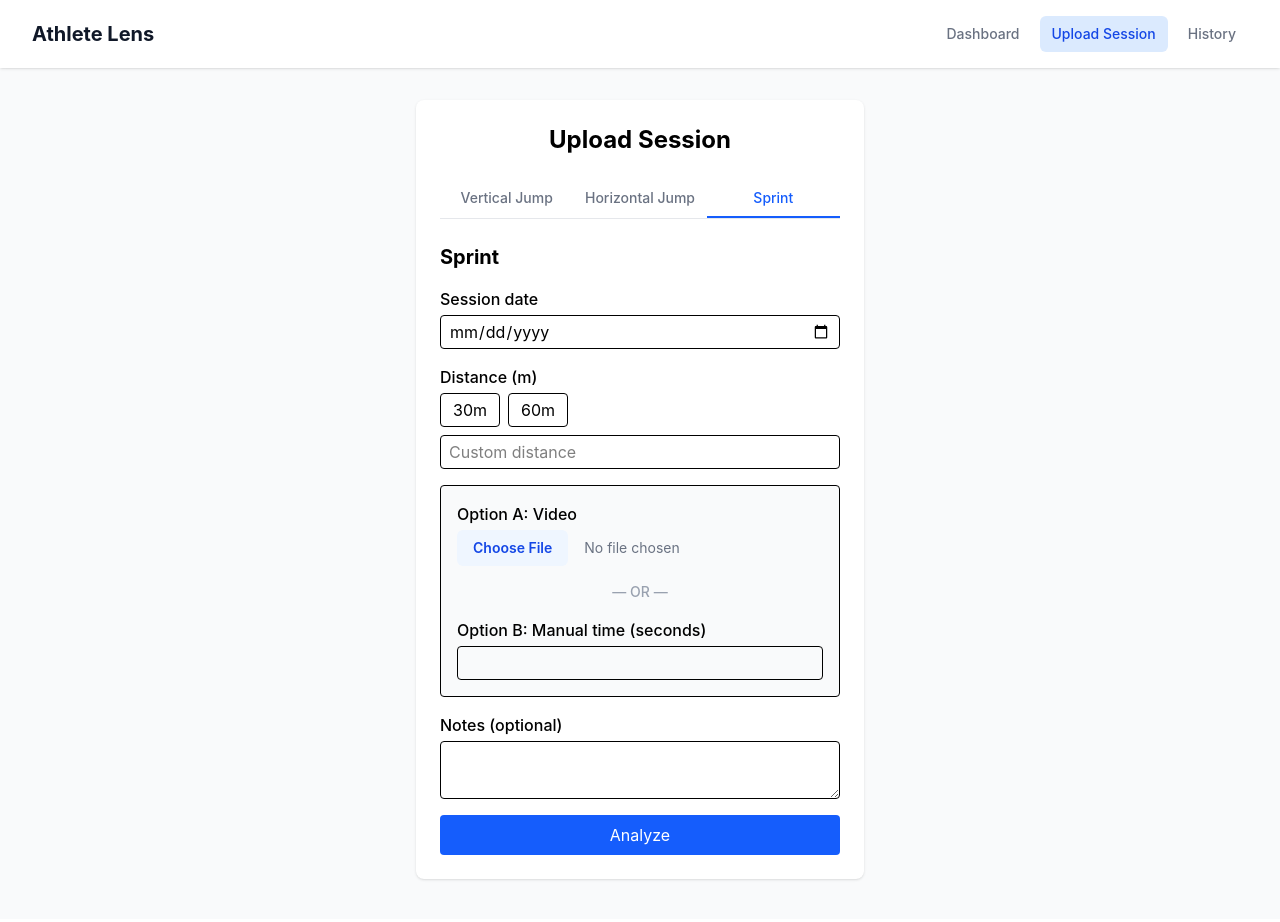
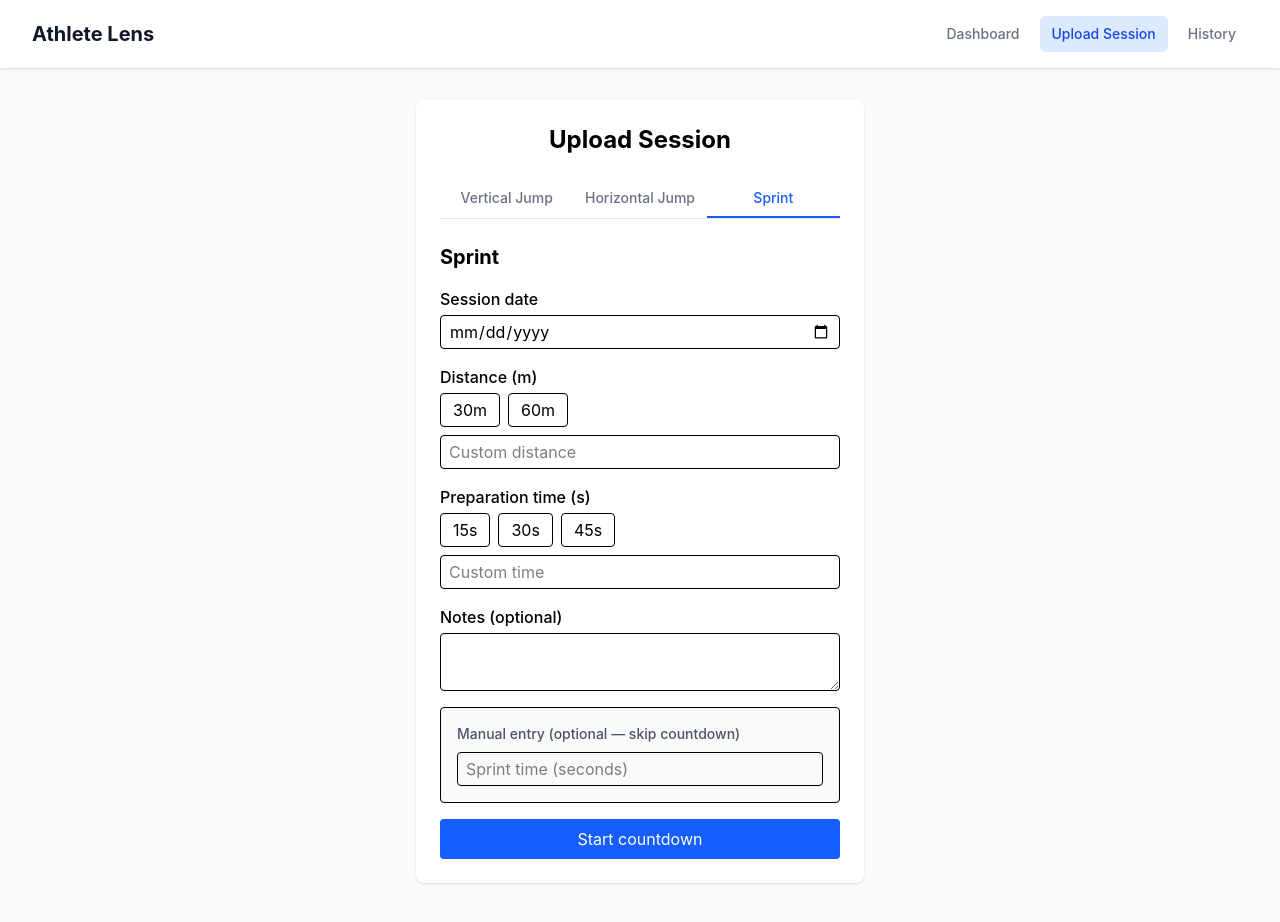
Before and after one commit to JoseGarciaMayen/athlete-lens, a React (Vite) app in the folder frontend/: page /upload in a window 1280 px wide. Both pictures are taken after a click on the button "Sprint". Built offline with nearby package versions, Linux system fonts and the light colour scheme.

Commit message:
feat(sprint): add countdown and MediaRecorder to UploadSprint

```diff
--- a/frontend/src/components/UploadSprint.jsx
+++ b/frontend/src/components/UploadSprint.jsx
@@ -1,43 +1,131 @@
-import { useState } from "react";
+import { useState, useRef } from "react";
+
+const BEEP_FREQ = 1500;
+const BEEP_DURATION = 0.50
+const BEEP_GAP = 1;
+
+function playCountdownBeeps(audioCtx) {
+    for (let i = 0; i < 3; i++) {
+        const startTime = audioCtx.currentTime + i * BEEP_GAP;
+        const osc = audioCtx.createOscillator();
+        const gain = audioCtx.createGain();
+
+        osc.type = "square";
+        osc.frequency.value = BEEP_FREQ;
+        gain.gain.value = 1.0;
+
+        osc.connect(gain);
+        gain.connect(audioCtx.destination);
+
+        osc.start(startTime);
+        osc.stop(startTime + BEEP_DURATION);
+    }
+}
 
 function UploadSprint() {
-    const [file, setFile] = useState(null);
     const [sessionDate, setSessionDate] = useState("");
     const [notes, setNotes] = useState("");
     const [distanceM, setDistanceM] = useState("");
     const [manualTimeS, setManualTimeS] = useState("");
-    const [loading, setLoading] = useState(false);
+    const [preparationS, setPreparationS] = useState("");
+
+    const [phase, setPhase] = useState("idle");
+    const [countdown, setCountdown] = useState(null);
     const [result, setResult] = useState(null);
     const [error, setError] = useState(null);
 
-    async function handleSubmit(e) {
-        e.preventDefault();
+    const mediaRecorderRef = useRef(null);
+    const chunksRef = useRef([]);
+    const timerRef = useRef(null);
 
-        if (!file && !manualTimeS) {
-            setError("You must upload a video file or input time manually");
+    function validate() {
+        if (!sessionDate) return "Session date is required";
+        if (!distanceM) return "Distance is required";
+        return null;
+    }
+
+    async function handleStartCountdown() {
+        const validationError = validate();
+        if (validationError) {
+            setError(validationError);
             return;
         }
 
-        if (!distanceM) {
-            setError("Distance is required");
+        const prepSeconds = parseInt(preparationS, 10);
+        if (!prepSeconds || prepSeconds < 1) {
+            setError("Preparation time is required");
             return;
         }
 
-        setLoading(true);
+        setError(null);
         setResult(null);
-        setError(null);
+        setPhase("preparing");
+        setCountdown(prepSeconds);
+
+        let remaining = prepSeconds;
+
+        timerRef.current = setInterval(() => {
+            remaining -= 1;
+            setCountdown(remaining);
+
+            if (remaining <= 0) {
+                clearInterval(timerRef.current);
+                startRecording();
+            }
+        }, 1000);
+    }
+
+    async function startRecording() {
+        const audioCtx = new (window.AudioContext || window.webkitAudioContext)();
+
+        playCountdownBeeps(audioCtx);
+
+        const beepsDuration = BEEP_GAP * 2 * 1000;
+
+        await new Promise((resolve) => setTimeout(resolve, beepsDuration));
+
+        let stream;
+        try {
+            stream = await navigator.mediaDevices.getUserMedia({ video: true, audio: false });
+        } catch {
+            setError("Could not access camera");
+            setPhase("idle");
+            return;
+        }
+
+        chunksRef.current = [];
+        const recorder = new MediaRecorder(stream);
+
+        recorder.ondataavailable = (e) => {
+            if (e.data.size > 0) {
+                chunksRef.current.push(e.data);
+            }
+        };
+
+        recorder.onstop = () => {
+            stream.getTracks().forEach((track) => track.stop());
+            uploadVideo();
+        };
+
+        mediaRecorderRef.current = recorder;
+        recorder.start();
+        setPhase("recording");
+    }
+
+    function handleStopRecording() {
+        if (mediaRecorderRef.current && mediaRecorderRef.current.state === "recording") {
+            mediaRecorderRef.current.stop();
+            setPhase("uploading");
+        }
+    }
+
+    async function uploadVideo() {
+        const blob = new Blob(chunksRef.current, { type: "video/webm" });
 
         const formData = new FormData();
         formData.append("session_date", sessionDate);
         formData.append("distance_m", distanceM);
-
-        if (file) {
-            formData.append("file", file);
-        }
-
-        if (manualTimeS) {
-            formData.append("sprint_time_s", parseFloat(manualTimeS));
-        }
+        formData.append("file", blob, "sprint.webm");
 
         if (notes) {
             formData.append("notes", notes);
@@ -46,27 +134,34 @@ function UploadSprint() {
         try {
             const response = await fetch(
                 `${import.meta.env.VITE_API_URL}/api/analyze/sprint`,
-                {
-                    method: "POST",
-                    body: formData,
-                }
+                { method: "POST", body: formData }
             );
 
             const data = await response.json();
 
             if (!response.ok) {
                 setError(data.detail || "Unknown error");
+                setPhase("error");
             } else {
                 setResult(data);
-                setFile(null);
-                setManualTimeS("");
+                setPhase("done");
             }
-        } catch (err) {
+        } catch {
             setError("Could not connect to the server");
-        } finally {
-            setLoading(false);
+            setPhase("error");
         }
     }
+
+    function handleReset() {
+        setPhase("idle");
+        setResult(null);
+        setError(null);
+        setCountdown(null);
+        chunksRef.current = [];
+        mediaRecorderRef.current = null;
+    }
+
+    const isFormDisabled = phase !== "idle";
 
     return (
         <>
@@ -80,68 +175,61 @@ function UploadSprint() {
                         required
                         value={sessionDate}
                         onChange={(e) => setSessionDate(e.target.value)}
-                        className="block w-full border rounded px-2 py-1"
+                        disabled={isFormDisabled}
+                        className="block w-full border rounded px-2 py-1 disabled:opacity-50"
                     />
                 </div>
 
                 <div>
                     <label className="block mb-1 font-medium">Distance (m)</label>
                     <div className="flex gap-2 mb-2">
+                        {["30", "60"].map((d) => (
                             <button
+                                key={d}
                                 type="button"
-                            onClick={() => setDistanceM("30")}
-                            className={`px-3 py-1 rounded border ${distanceM === "30" ? "bg-blue-600 text-white" : "bg-white"}`}
+                                disabled={isFormDisabled}
+                                onClick={() => setDistanceM(d)}
+                                className={`px-3 py-1 rounded border disabled:opacity-50 ${distanceM === d ? "bg-blue-600 text-white" : "bg-white"}`}
                             >
-                            30m
+                                {d}m
                             </button>
-                        <button
-                            type="button"
-                            onClick={() => setDistanceM("60")}
-                            className={`px-3 py-1 rounded border ${distanceM === "60" ? "bg-blue-600 text-white" : "bg-white"}`}
-                        >
-                            60m
-                        </button>
+                        ))}
                     </div>
                     <input
                         type="number"
                         min="1"
                         value={distanceM}
                         onChange={(e) => setDistanceM(e.target.value)}
+                        disabled={isFormDisabled}
                         placeholder="Custom distance"
-                        className="block w-full border rounded px-2 py-1"
+                        className="block w-full border rounded px-2 py-1 disabled:opacity-50"
                     />
                 </div>
 
-                <div className="p-4 bg-gray-50 border rounded space-y-4">
                 <div>
-                        <label className="block mb-1 font-medium">Option A: Video</label>
-                        <input
-                            type="file"
-                            accept="video/*"
-                            onChange={(e) => setFile(e.target.files[0])}
-                            className="block w-full text-sm text-gray-500
-                                file:mr-4 file:py-2 file:px-4
-                                file:rounded-md file:border-0
-                                file:text-sm file:font-semibold
-                                file:bg-blue-50 file:text-blue-700
-                                hover:file:bg-blue-100
-                                cursor:pointer"
-                        />
+                    <label className="block mb-1 font-medium">Preparation time (s)</label>
+                    <div className="flex gap-2 mb-2">
+                        {["15", "30", "45"].map((s) => (
+                            <button
+                                key={s}
+                                type="button"
+                                disabled={isFormDisabled}
+                                onClick={() => setPreparationS(s)}
+                                className={`px-3 py-1 rounded border disabled:opacity-50 ${preparationS === s ? "bg-blue-600 text-white" : "bg-white"}`}
+                            >
+                                {s}s
+                            </button>
+                        ))}
                     </div>
-
-                    <div className="text-center text-sm font-medium text-gray-400">— OR —</div>
-
-                    <div>
-                        <label className="block mb-1 font-medium">Option B: Manual time (seconds)</label>
                     <input
                         type="number"
-                            step="any"
-                            min="0"
-                            value={manualTimeS}
-                            onChange={(e) => setManualTimeS(e.target.value)}
-                            className="block w-full border rounded px-2 py-1"
+                        min="1"
+                        value={preparationS}
+                        onChange={(e) => setPreparationS(e.target.value)}
+                        disabled={isFormDisabled}
+                        placeholder="Custom time"
+                        className="block w-full border rounded px-2 py-1 disabled:opacity-50"
                     />
-                    </div>
                 </div>
 
                 <div>
@@ -149,18 +237,110 @@ function UploadSprint() {
                     <textarea
                         value={notes}
                         onChange={(e) => setNotes(e.target.value)}
-                        className="block w-full border rounded px-2 py-1"
+                        disabled={isFormDisabled}
+                        className="block w-full border rounded px-2 py-1 disabled:opacity-50"
                     />
                 </div>
 
+                {/* Manual entry — only visible in idle */}
+                {phase === "idle" && (
+                    <div className="p-4 bg-gray-50 border rounded space-y-2">
+                        <label className="block font-medium text-sm text-gray-600">
+                            Manual entry (optional — skip countdown)
+                        </label>
+                        <input
+                            type="number"
+                            step="any"
+                            min="0"
+                            value={manualTimeS}
+                            onChange={(e) => setManualTimeS(e.target.value)}
+                            placeholder="Sprint time (seconds)"
+                            className="block w-full border rounded px-2 py-1"
+                        />
+                        {manualTimeS && (
                             <button
                                 type="button"
-                    onClick={handleSubmit}
-                    disabled={loading}
-                    className="bg-blue-600 text-white rounded px-4 py-2 disabled:opacity-50"
+                                onClick={async () => {
+                                    const validationError = validate();
+                                    if (validationError) { setError(validationError); return; }
+                                    setError(null);
+                                    setPhase("uploading");
+                                    const formData = new FormData();
+                                    formData.append("session_date", sessionDate);
+                                    formData.append("distance_m", distanceM);
+                                    formData.append("sprint_time_s", parseFloat(manualTimeS));
+                                    if (notes) formData.append("notes", notes);
+                                    try {
+                                        const response = await fetch(
+                                            `${import.meta.env.VITE_API_URL}/api/analyze/sprint`,
+                                            { method: "POST", body: formData }
+                                        );
+                                        const data = await response.json();
+                                        if (!response.ok) { setError(data.detail || "Unknown error"); setPhase("error"); }
+                                        else { setResult(data); setPhase("done"); }
+                                    } catch { setError("Could not connect to the server"); setPhase("error"); }
+                                }}
+                                className="w-full bg-gray-600 text-white rounded px-4 py-2"
                             >
-                    {loading ? "Analyzing..." : "Analyze"}
+                                Save manually
                             </button>
+                        )}
+                    </div>
+                )}
+
+                {/* Phase: idle */}
+                {phase === "idle" && (
+                    <button
+                        type="button"
+                        onClick={handleStartCountdown}
+                        className="bg-blue-600 text-white rounded px-4 py-2"
+                    >
+                        Start countdown
+                    </button>
+                )}
+
+                {/* Phase: preparing */}
+                {phase === "preparing" && (
+                    <div className="text-center py-6">
+                        <p className="text-gray-500 mb-2 text-sm">Place phone at finish line</p>
+                        <p className="text-6xl font-bold text-blue-600">{countdown}</p>
+                    </div>
+                )}
+
+                {/* Phase: recording */}
+                {phase === "recording" && (
+                    <div className="text-center py-6">
+                        <div className="flex items-center justify-center gap-2 mb-4">
+                            <span className="w-3 h-3 rounded-full bg-red-500 animate-pulse" />
+                            <span className="text-red-600 font-semibold">Recording</span>
+                        </div>
+                        <button
+                            type="button"
+                            onClick={handleStopRecording}
+                            className="bg-red-600 text-white rounded px-8 py-4 text-xl font-bold"
+                        >
+                            Stop
+                        </button>
+                    </div>
+                )}
+
+                {/* Phase: uploading */}
+                {phase === "uploading" && (
+                    <div className="text-center py-6">
+                        <p className="text-gray-500 animate-pulse">Uploading and analyzing...</p>
+                    </div>
+                )}
+
+                {/* Phase: done or error — show reset */}
+                {(phase === "done" || phase === "error") && (
+                    <button
+                        type="button"
+                        onClick={handleReset}
+                        className="bg-gray-200 text-gray-700 rounded px-4 py-2"
+                    >
+                        New sprint
+                    </button>
+                )}
             </div>
 
             {error && (
@@ -171,7 +351,7 @@ function UploadSprint() {
 
             {result && (
                 <div className="mt-4 p-3 bg-green-100 text-green-800 rounded">
-                    <p>Sprint time: {result.sprint_time_s.toFixed(3)} s</p>
+                    <p className="font-semibold">Sprint time: {result.sprint_time_s.toFixed(3)} s</p>
                     {result.crossing_frame && (
                         <p className="text-sm text-green-700 mt-1">
                             Detected at frame {result.crossing_frame} ({result.fps_used} fps)
```
Lines whose indentation alone changed are shown as unchanged.
